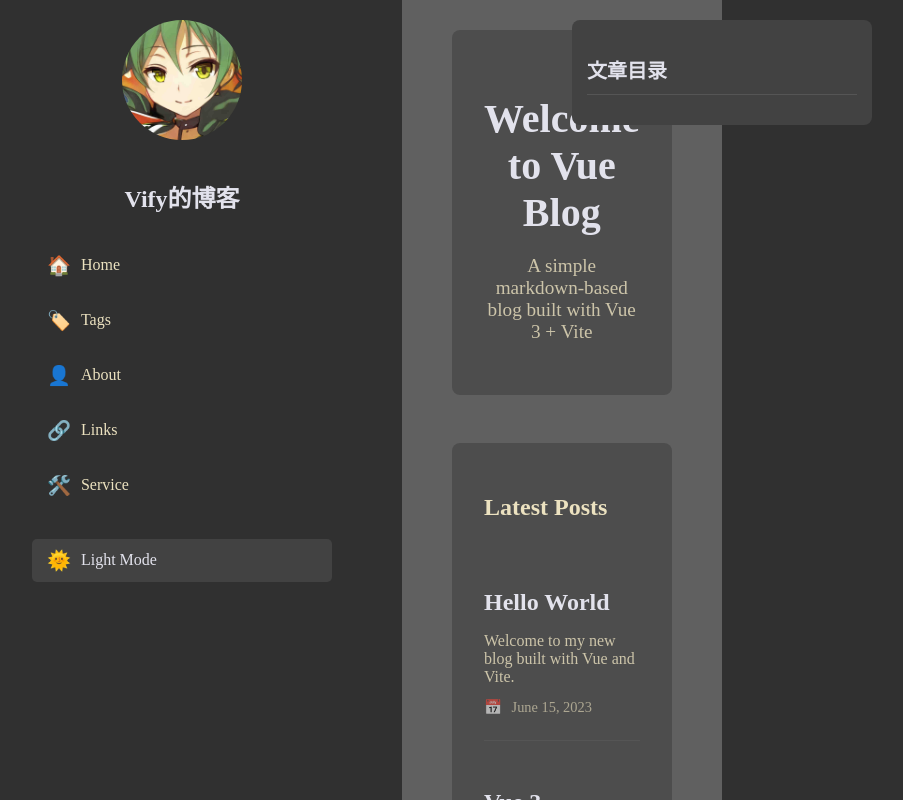
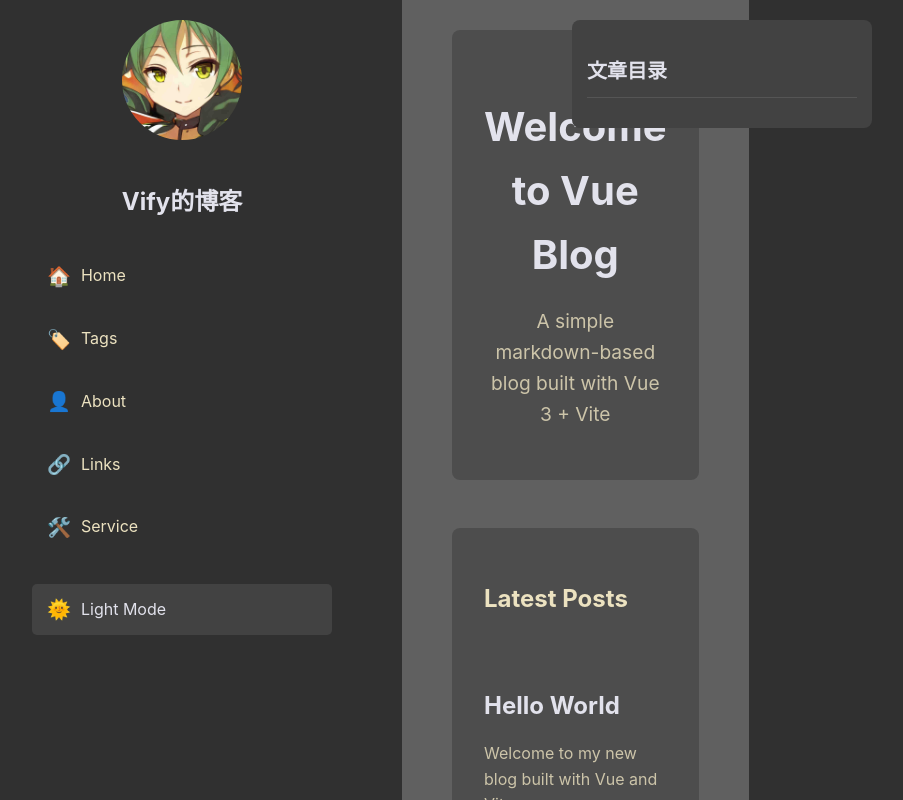
Before and after one commit to LitchiXian/rulo, a Vue app in the folder ui/: page / in a window 1280 px wide. Shown: the top 800 px of the page, without its empty margins (188-1091 px from the left). Built offline with nearby package versions, Linux system fonts and the light colour scheme.

Commit message:
style(ui): 重构基础样式并优化暗色模式

```diff
--- a/ui/src/styles/base.css
+++ b/ui/src/styles/base.css
@@ -1,43 +1,51 @@
-/* 更新背景颜色 */
+/* ======== 全局变量 ======== */
 :root {
     --body-bg-color: #303030;
-    /*--card-bg-color: #272822;*/
     --card-bg-color: #606060;
-    --bg-primary: #303030;       /* 48,48,48 - 主背景 */
-    --bg-secondary: #1a1a1a;      /* 26,26,26 - 次级背景 */
-    --card-bg: #424242;           /* 66,66,66 - 内容区域背景 */
-    --title-color: #e2e2ec;       /* 226,226,236 - 标题颜色 */
-    --text-color: #ece2c0;        /* 236,226,192 - 正文颜色 */
-    --border-color: #555;         /* 边框颜色 */
-    --primary: #4abbb5;           /* 主色调 - 青色（接近第二张截图） */
+    --bg-primary: #303030;
+    --bg-secondary: #1a1a1a;
+    --card-bg: #424242;
+    --title-color: #e2e2ec;
+    --text-color: #ece2c0;
+    --border-color: #555;
+    --primary: #4abbb5; /* 主色调 */
+}
+
+/* ======== 基础样式 ======== */
+* {
+    scrollbar-width: thin;
+    scrollbar-color: #424242 var(--body-bg-color);
 }
 
 body {
+    font-family: 'Inter', 'Source Han Sans', 'PingFang SC', sans-serif;
     background-color: var(--body-bg-color);
     color: var(--text-color);
+    line-height: 1.6;
+    margin: 0;
+    position: relative;
 }
 
-/* 添加左右两侧固定背景区域 */
+body.dark-mode { /* 暗色模式扩展点 */
+    /* 扩展样式 */
+}
+
+/* ======== 布局组件 ======== */
+/* 两侧固定背景 */
 body::before,
 body::after {
     content: '';
     position: fixed;
     top: 0;
     bottom: 0;
-    width: calc((100% - 900px) / 2); /* 计算宽度使中间区域为900px */
+    width: calc((100% - 900px) / 2);
     background-color: var(--bg-secondary);
     z-index: -1;
 }
+body::before { left: 0; }
+body::after { right: 0; }
 
-body::before {
-    left: 0;
-}
-
-body::after {
-    right: 0;
-}
-
-/* 容器样式 - 保持居中 */
+/* 主内容容器 */
 .container {
     width: 900px;
     margin: 0 auto;
@@ -47,36 +55,19 @@
     box-shadow: 0 4px 8px rgba(0,0,0,0.3);
 }
 
-
-/*!* 基础样式 *!*/
-/*body {*/
-/*    font-family: 'Inter', 'Source Han Sans', 'PingFang SC', sans-serif;*/
-/*    background-color: #303030; !* 48,48,48 *!*/
-/*    color: #ece2c0; !* 236,226,192 *!*/
-/*    line-height: 1.6;*/
-/*    margin: 0;*/
-/*}*/
-
-/* 暗色模式 */
-body.dark-mode {
-    /* 可以根据需要添加额外的暗色模式样式 */
-}
-
-/* 链接样式 */
+/* ======== 元素样式 ======== */
 a {
-    color: #4abbb5; /* 青色链接 */
+    color: var(--primary);
     text-decoration: none;
     transition: color 0.3s;
 }
-
 a:hover {
-    color: #80d0cc; /* 浅青色 */
+    color: #80d0cc;
     text-decoration: underline;
 }
 
-/* 代码块样式 */
 pre {
-    background-color: #1a1a1a;
+    background-color: var(--bg-secondary);
     border-radius: 8px;
     padding: 15px;
     overflow-x: auto;
@@ -89,15 +80,10 @@
     border-radius: 4px;
 }
 
-/* 响应式调整 */
+/* ======== 响应式设计 ======== */
 @media (max-width: 1200px) {
-    .right-sidebar {
-        display: none;
-    }
-
-    .content-area {
-        margin-right: 0;
-    }
+    .right-sidebar { display: none; }
+    .content-area { margin-right: 0; }
 }
 
 @media (max-width: 900px) {
@@ -106,30 +92,18 @@
         padding: 10px;
         overflow: hidden;
     }
-
     .author-name,
     .sidebar-nav a span:last-child,
     .dark-mode-toggle span:last-child {
         display: none;
     }
-
-    .content-area {
-        margin-left: 80px;
-    }
+    .content-area { margin-left: 80px; }
 }
 
 @media (max-width: 600px) {
-    .left-sidebar {
-        display: none;
-    }
-
+    .left-sidebar { display: none; }
     .content-area {
         margin-left: 0;
         padding: 20px;
     }
 }
-
-* {
-    scrollbar-width: thin; /* thin | auto | none */
-    scrollbar-color: #424242 var(--body-bg-color); /* 滑块颜色 轨道颜色 */
-}
```
